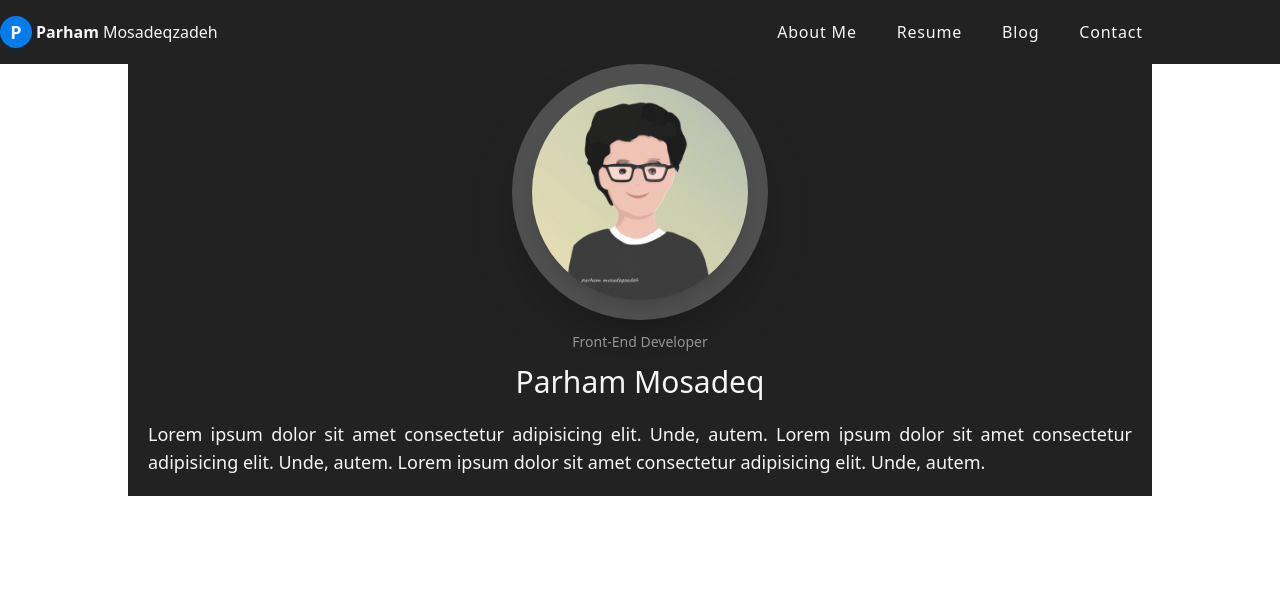
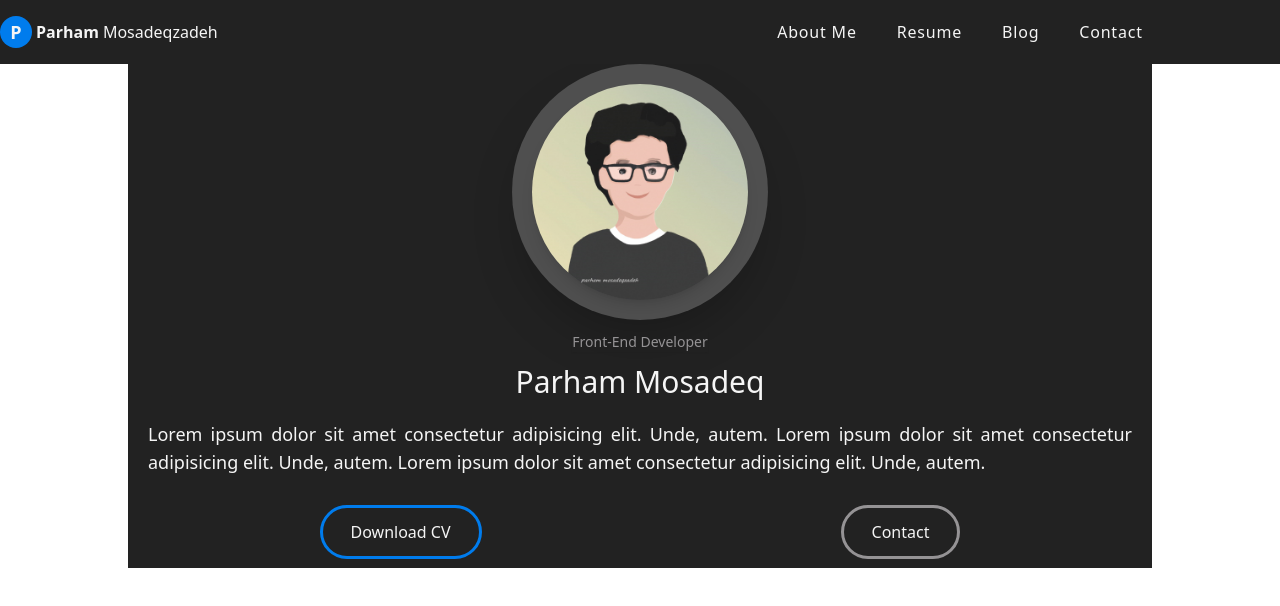
Before and after one commit to parham-mosadeq/parham-cv, a Next.js app: page / in a window 1280 px wide. Shown: the top 606 px of the page. Built offline with nearby package versions, Linux system fonts and the light colour scheme.

Commit message:
finish header !

```diff
--- a/src/components/shared/Header.jsx
+++ b/src/components/shared/Header.jsx
@@ -22,6 +22,21 @@ const Header = () => {
           Lorem ipsum dolor sit amet consectetur adipisicing elit. Unde, autem.
         </p>
       </div>
+      <div className='flex items-center justify-around w-full p-3 text-mainWhite'>
+        <button
+          className='bg-mainDark px-7 py-3 rounded-full outline outline-mainBlue capitalize
+        hover:outline-none hover:bg-mainBlue
+        '
+        >
+          download CV
+        </button>
+        <button
+          className='bg-mainDark px-7 py-3 rounded-full outline outline-mainGray capitalize
+        hover:outline-none hover:bg-mainGray'
+        >
+          contact
+        </button>
+      </div>
     </article>
   );
 };
```
